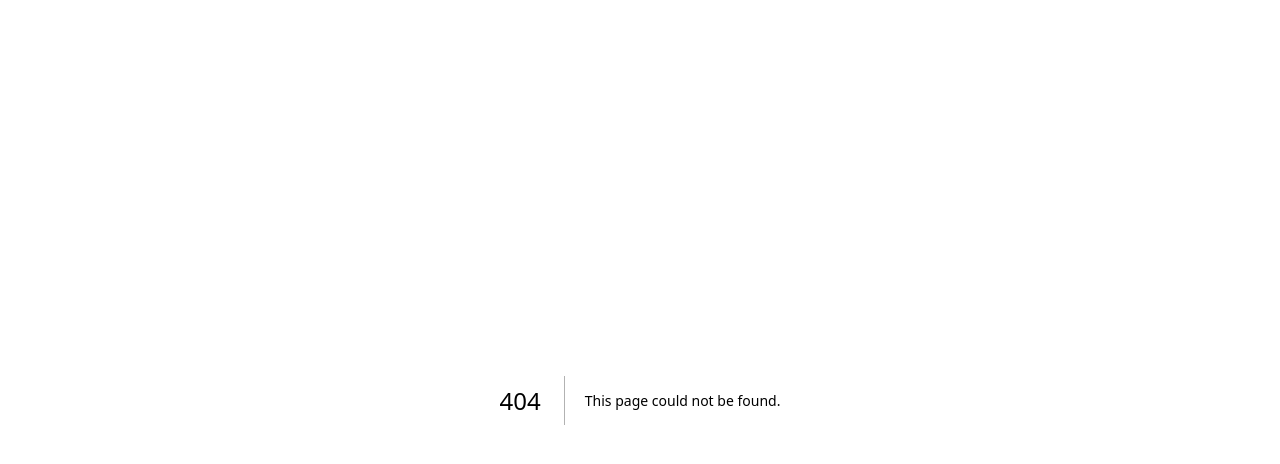
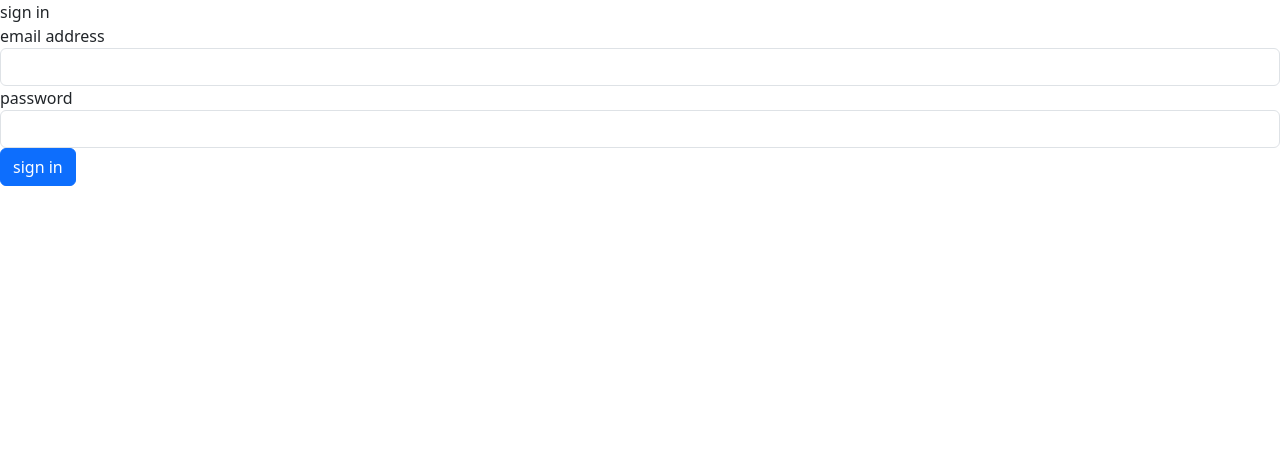
Before and after one commit to MyNameIsTakenOMG/ticketing-practice, a Next.js app in the folder client/: page /auth/signin in a window 1280 px wide. Before the commit this address had no page. Shown: the top 464 px of the page. Built offline with nearby package versions, Linux system fonts and the light colour scheme.

Commit message:
add signin page

```diff
--- /dev/null
+++ b/client/pages/auth/signin.js
@@ -0,0 +1,70 @@
+import { useState } from 'react';
+import Router from 'next/router';
+import useRequest from '../../hooks/useRequest';
+
+export default function signup() {
+  const [email, setEmail] = useState('');
+  const [password, setPassword] = useState('');
+  // const [errors, setErrors] = useState([]);
+  const { doRequest, errors } = useRequest({
+    url: 'http://34.31.61.77/api/users/signin',
+    method: 'post',
+    body: { email, password },
+    onSuccess: () => {
+      Router.push('/');
+    },
+  });
+
+  const onSubmit = async (e) => {
+    e.preventDefault();
+    // console.log(email, password);
+    // try {
+    //   const response = await axios.post(
+    //     '/api/users/signup',
+    //     { email, password },
+    //     {
+    //       // baseURL: 'https://ticketing.dev',
+    //       baseURL: 'http://34.31.61.77', // make sure to send https, or cookie will not be set
+    //     }
+    //   );
+    //   console.log(response.data);
+    // } catch (error) {
+    //   setErrors(error.response.data.errors);
+    // }
+    await doRequest();
+  };
+
+  return (
+    <form onSubmit={onSubmit}>
+      <div>sign in</div>
+      <div className="form-group">
+        <label>email address</label>
+        <input
+          value={email}
+          onChange={(e) => setEmail(e.target.value)}
+          className="form-control"
+        />
+      </div>
+      <div className="form-group">
+        <label>password</label>
+        <input
+          value={password}
+          onChange={(e) => setPassword(e.target.value)}
+          type="password"
+          className="form-control"
+        />
+      </div>
+      {errors}
+      {/* {errors.length > 0 && (
+        <div className="alert alert-danger">
+          <ul className="my-0">
+            {errors.map((err) => (
+              <li key={err.message}>{err.message}</li>
+            ))}
+          </ul>
+        </div>
+      )} */}
+      <button className="btn btn-primary">sign in</button>
+    </form>
+  );
+}
--- a/client/pages/index.js
+++ b/client/pages/index.js
@@ -5,7 +5,11 @@
 export default function LandingPage({ currentUser }) {
   // console.log('I am in the component ' + color);
   console.log(currentUser);
-  return <div>landing page</div>;
+  return currentUser ? (
+    <h1>you are signed in</h1>
+  ) : (
+    <h1>you are not signed in</h1>
+  );
 }
 
 export async function getServerSideProps(context) {
```
